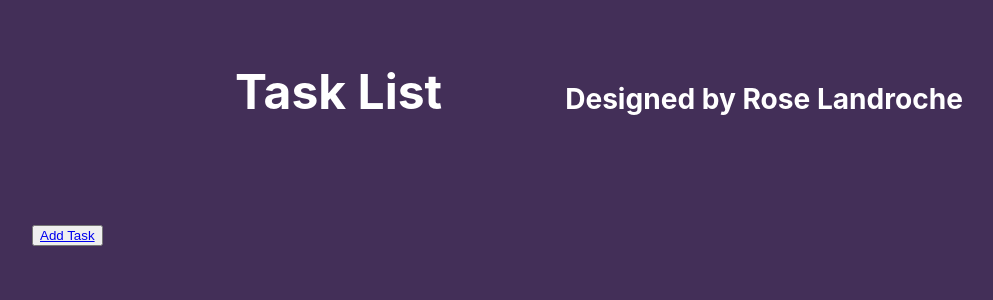
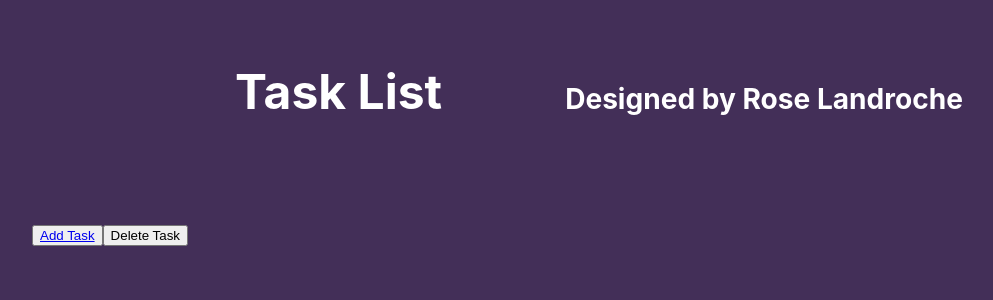
Before and after one commit to roselandroche/task-list-fe, a React (Create React App) app in the folder my-app/: page / in a window 1280 px wide. Shown: the top 300 px of the page, without its empty margins (8-1001 px from the left). Built offline with nearby package versions, Linux system fonts and the light colour scheme.

Commit message:
Delete functional

```diff
--- a/my-app/src/components/App.js
+++ b/my-app/src/components/App.js
@@ -35,6 +35,11 @@
     setTasks(updatedTask);
   }
 
+  function deleteCompleted() {
+    const updatedTasks = tasks.filter(task => !task.completed);
+    setTasks(updatedTasks);
+  }
+
   return (
     <div className="App">
       <header className="App-header">
@@ -42,7 +47,7 @@
       </header>
       <Switch>
         <Route path='/addTask' render={ props => <TaskForm {...props} setTasks={ setTasks } tasks={ tasks } /> } />
-        <Route exact path='/' render={ props => <TaskList {...props} toggle={ toggleComplete } tasks={tasks} /> } />
+        <Route exact path='/' render={ props => <TaskList {...props} toggle={ toggleComplete } tasks={tasks} deleteCompleted={ deleteCompleted } /> } />
       </Switch>
     </div>
   );
--- a/my-app/src/components/TaskList.js
+++ b/my-app/src/components/TaskList.js
@@ -2,7 +2,7 @@
 import { Link } from 'react-router-dom';
 import Task from './Task';
 
-function TaskList({ tasks, toggle }) {
+function TaskList({ tasks, toggle, deleteCompleted }) {
     return (
         <div>
             <ul>
@@ -13,6 +13,9 @@
                     Add Task
                 </Link>
             </button>
+            <button onClick={ deleteCompleted }>
+                Delete Task
+            </button>
         </div>
     )
 }
```
